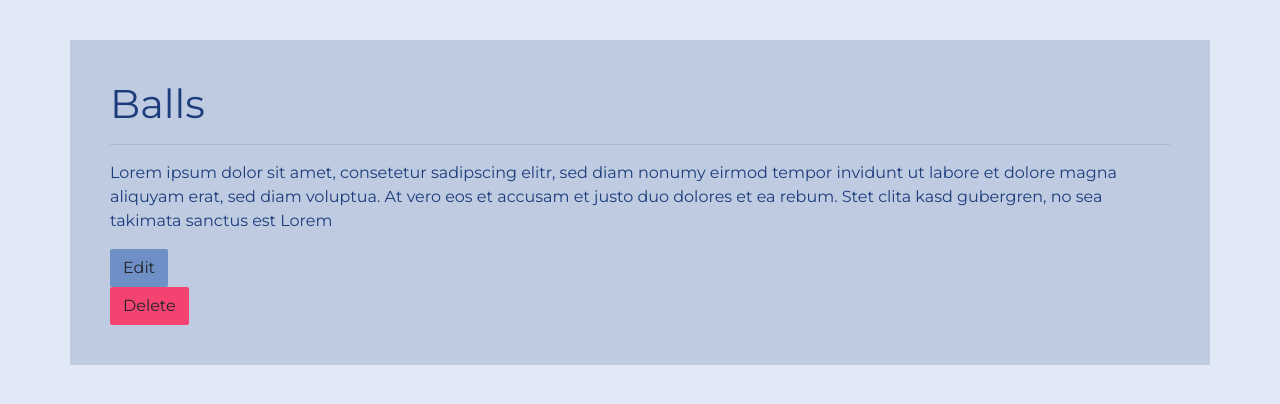
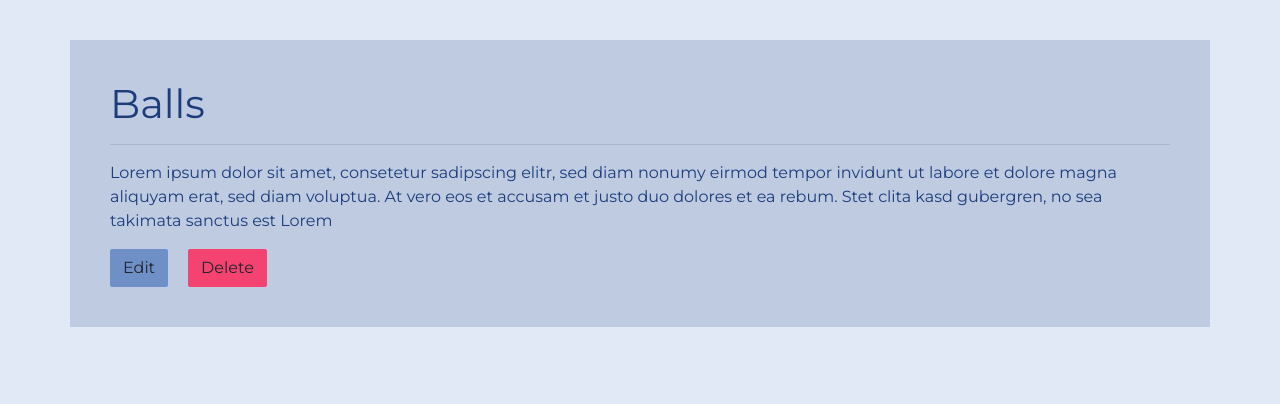
Before and after one commit to ninjachicks/flask-shop-app, a Flask app: a page that uses templates/item.html in a window 1280 px wide. Shown: the part 64-468 px from the top of the page. Run offline with Flask 2, Linux system fonts and the light colour scheme; a user stored in the database is signed in; data comes from the database, SQL or seed files in the repository; both versions use the stored data as it was after the commit; some libraries are stand-ins or nearby versions.

Commit message:
changed category choices and single-item button layouts

```diff
--- a/app.py
+++ b/app.py
@@ -304,11 +304,15 @@ def edit_item(id):
     db_session = DBSession()
 
     item = db_session.query(Items).filter(Items.id==id).first()
+    categories = db_session.query(Categories)
 
     # Get Form
     form = ItemForm(request.form)
+
     # Populate item form fields
-    form.category.choices = [(item.category, item.category)]
+    #form = ItemForm(request.POST, obj=categories)
+    form.category.choices = [(c.name, c.name) for c in categories]
+    #form.category.choices = [(item.category, item.category)]
     form.name.data = item.name
     form.detail.data = item.detail
 
--- a/static/styles/app.css
+++ b/static/styles/app.css
@@ -127,3 +127,17 @@ body {
 .select {
     margin: 60px 0 20px 0;
 }
+
+.btn-inline {
+    display: flex;
+    align-content: flex-end;
+}
+
+.btn-edit-inline {
+    display: inline-block;
+}
+
+.btn-del-inline {
+    display: inline-block;
+    margin-left: 20px;
+}
--- a/templates/edit_item.html
+++ b/templates/edit_item.html
@@ -1,7 +1,7 @@
 {% extends 'layout.html' %}
 
 {% block body %}
-  <h1>Edit Category</h1>
+  <h1>Edit Item</h1>
   {% from "includes/_formhelper.html" import render_field %}
   <form method="POST" action="">
 
--- a/templates/item.html
+++ b/templates/item.html
@@ -7,13 +7,19 @@
         <div>
             {{ entry.detail | safe }}
         </div>
+        <div class="btn-inline">
             {% if session.logged_in %}
+            <div class="btn-edit-inline">
                 <a href="{{ url_for('edit_item', id=entry.id) }}" class="btn btn-edit pull-right">Edit</a>
+            </div>
+            <div class="btn-del-inline">
                 <form action={{ url_for('delete_item', id=entry.id) }} method='post'>
                     <input type="hidden" name="_method" value="DELETE">
                     <input type="submit" value="Delete" class="btn btn-delete">
                 </form>
+            </div>
             {% endif %}
+        </div>
 
     {% endfor %}
 
```
Also changed, not shown: flaskshop.db. Lines whose indentation alone changed are shown as unchanged.
